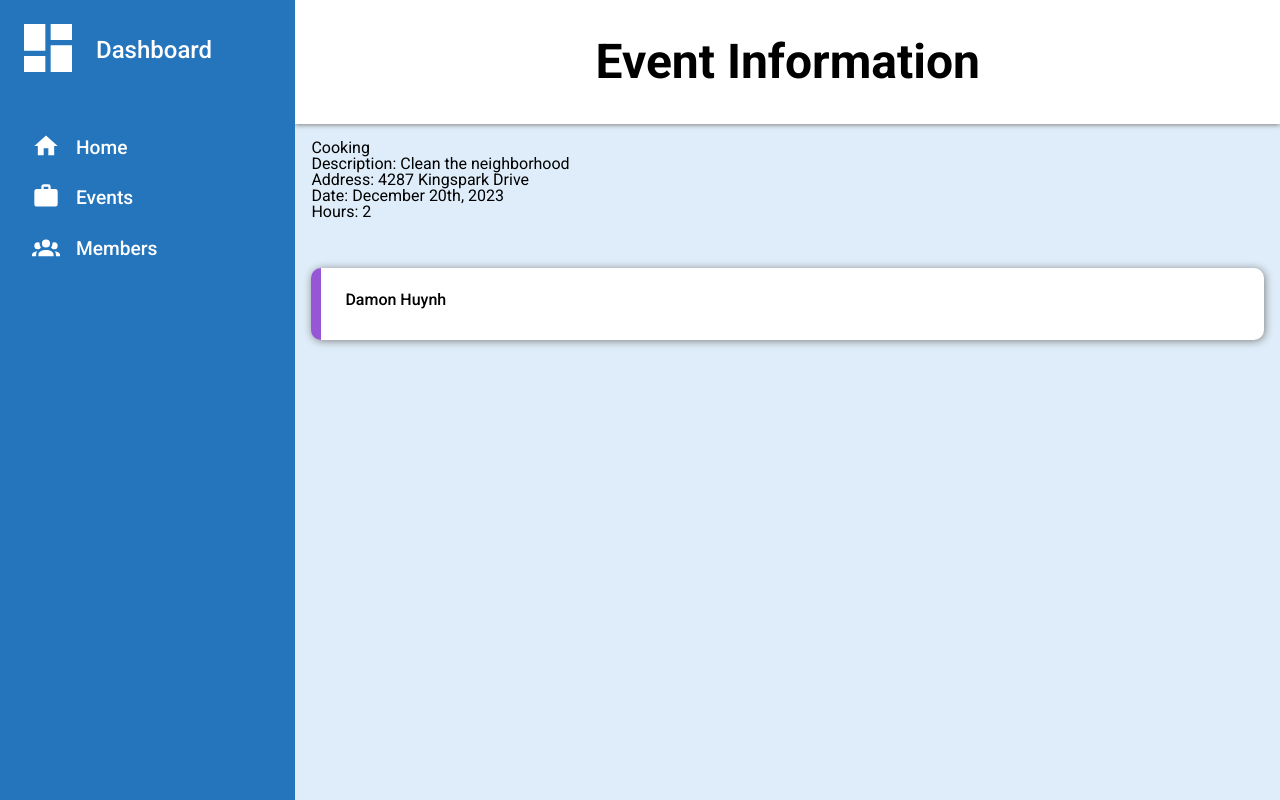
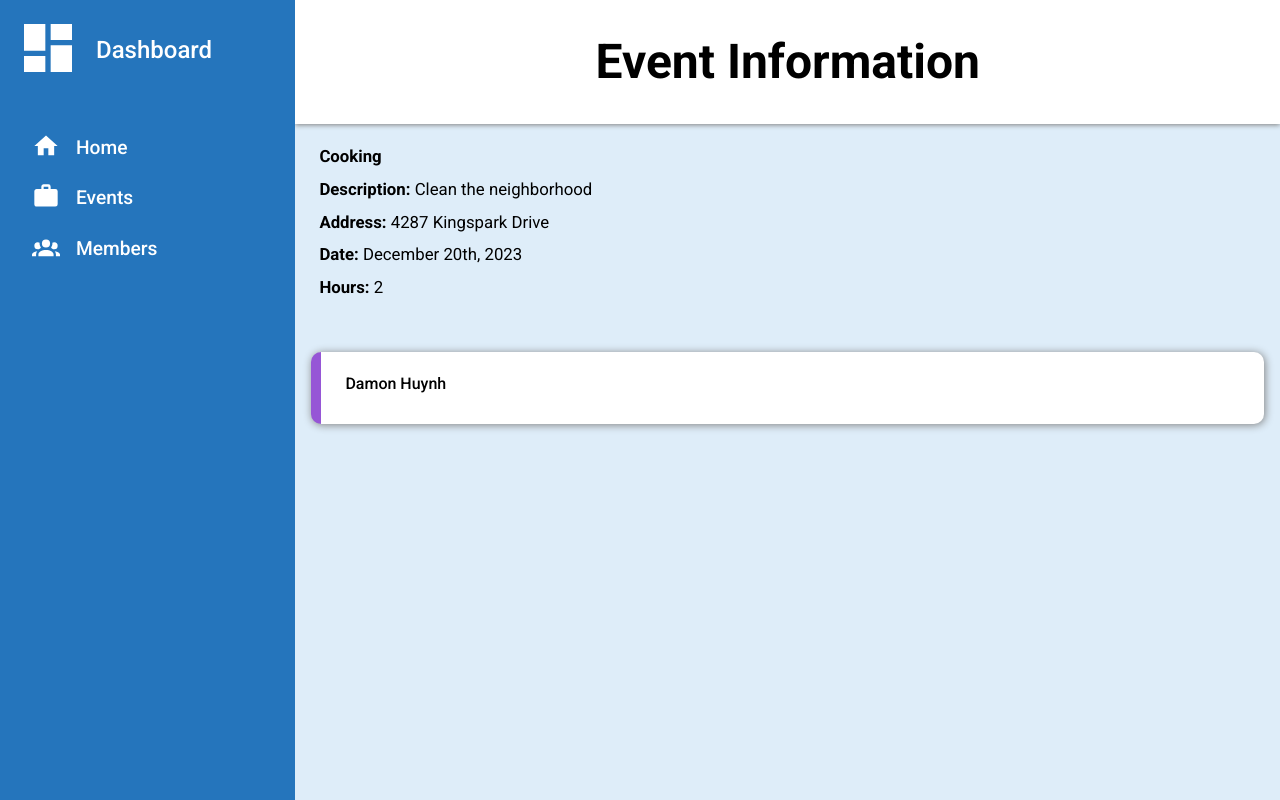
Before and after one commit to DamonHuynh/pioneer-hacks, a Flask app: page /event/4 in a window 1280 px wide. Run offline with Flask 3, Linux system fonts and the light colour scheme; data comes from the database, SQL or seed files in the repository; both versions use the stored data as it was after the commit; some web fonts are replaced.

Commit message:
Add final files

```diff
--- a/PioneerHacks/static/style.css
+++ b/PioneerHacks/static/style.css
@@ -361,3 +361,24 @@
     position: relative;
     top: 1px;
 }
+
+img{
+    width: 450px;
+    height: 450px;
+    cursor: pointer;
+}
+
+
+.logo{
+    display: flex;
+    justify-content: center;
+    align-items: center;
+}
+
+.info>p{
+    font-size: 1.05rem;
+    padding: 0.5rem;
+}
+.info span{
+    font-weight: 700;
+}
--- a/PioneerHacks/templates/dashboard.html
+++ b/PioneerHacks/templates/dashboard.html
@@ -4,7 +4,7 @@
     <div>
         <div>
             <p class="greeting">Hi there,</p>
-            <p class="username">Bobby Bobberson</p>
+            <p class="username">Key Club Executive</p>
         </div>
     </div>
     <div class="create">
@@ -26,7 +26,7 @@
     </a>
 </ul>
 </div>
-<div class="content">
+<div class="logo">
     <img src="https://www.keyclub.org/wp-content/uploads/sites/19/2017/08/KEY-CLUB-SEAL-Color-1.png" alt="">
 </div>
 
--- a/PioneerHacks/templates/event.html
+++ b/PioneerHacks/templates/event.html
@@ -20,12 +20,12 @@
     </ul>
 </div>
 <div class="content">
-    <div>
-        <p>{{ event.name }}</p>
-        <p>Description: {{ event.description }}</p>
-        <p>Address: {{ event.address }}</p>
-        <p>Date: {{ event.date }}</p>
-        <p>Hours: {{ event.hours }}</p>
+    <div class="info">
+        <p><span>{{ event.name }}</span></p>
+        <p><span>Description:</span> {{ event.description }}</p>
+        <p><span>Address:</span> {{ event.address }}</p>
+        <p><span>Date: </span>{{ event.date }}</p>
+        <p><span>Hours:</span> {{ event.hours }}</p>
 
     </div>
     <div class="members">
--- a/PioneerHacks/templates/events.html
+++ b/PioneerHacks/templates/events.html
@@ -9,7 +9,7 @@
     <div>
         <div>
             <p class="greeting">Hi there,</p>
-            <p class="username">Bobby Bobberson</p>
+            <p class="username">Key Club Executive</p>
         </div>
     </div>
 </div>
--- a/PioneerHacks/templates/members.html
+++ b/PioneerHacks/templates/members.html
@@ -8,7 +8,7 @@
     <div>
         <div>
             <p class="greeting">Hi there,</p>
-            <p class="username">Bobby Bobberson</p>
+            <p class="username">Key Club Executive</p>
         </div>
     </div>
 </div>
@@ -29,7 +29,7 @@
 <div class="content">
     <div class="members">
         <p class="content-label">Members</p>
-        {% for member in event.members %}
+        {% for member in members %}
             <a class="clickable" href="{{ url_for('member', id = member.id)}}">
                 <div>
                     <p> </p>{{ member.name }} </p>
```
Also changed, not shown: PioneerHacks/templates/member.html (+6 -6 lines), PioneerHacks/instance/clubinfo.db.
